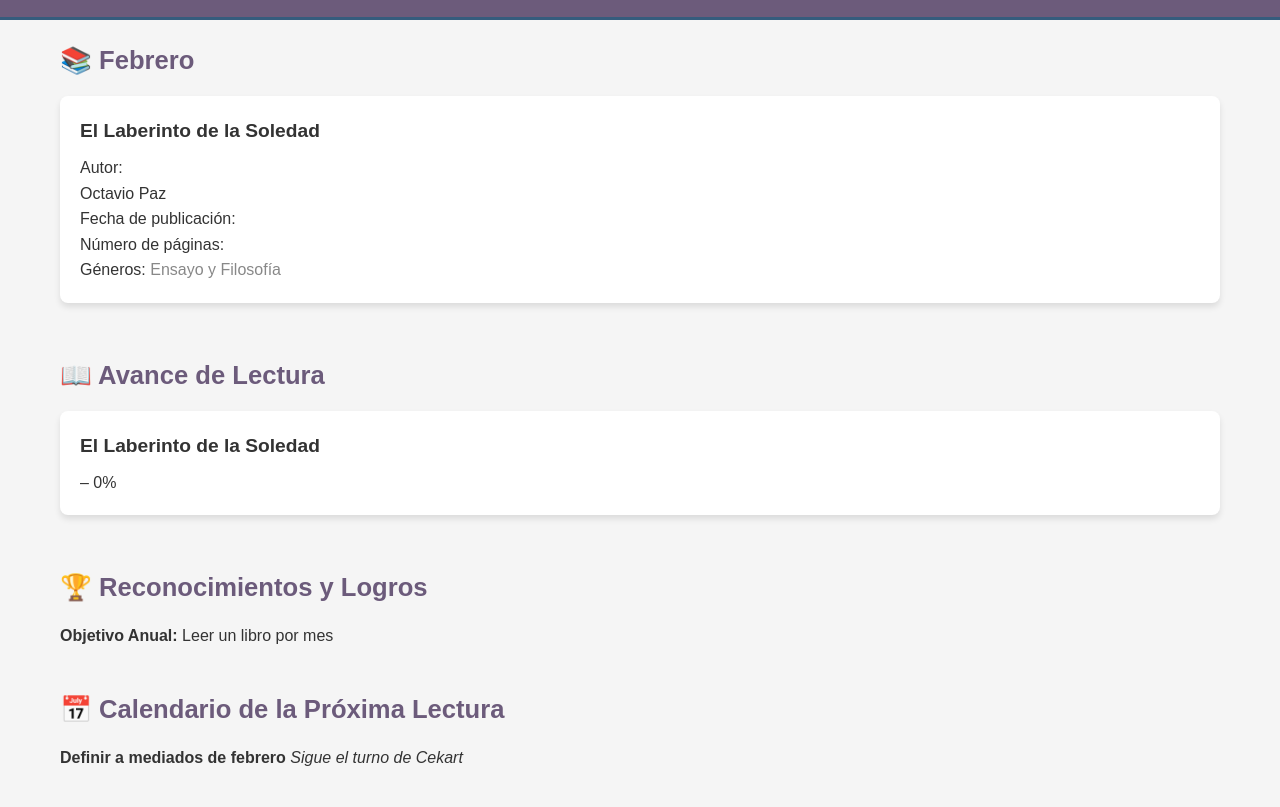
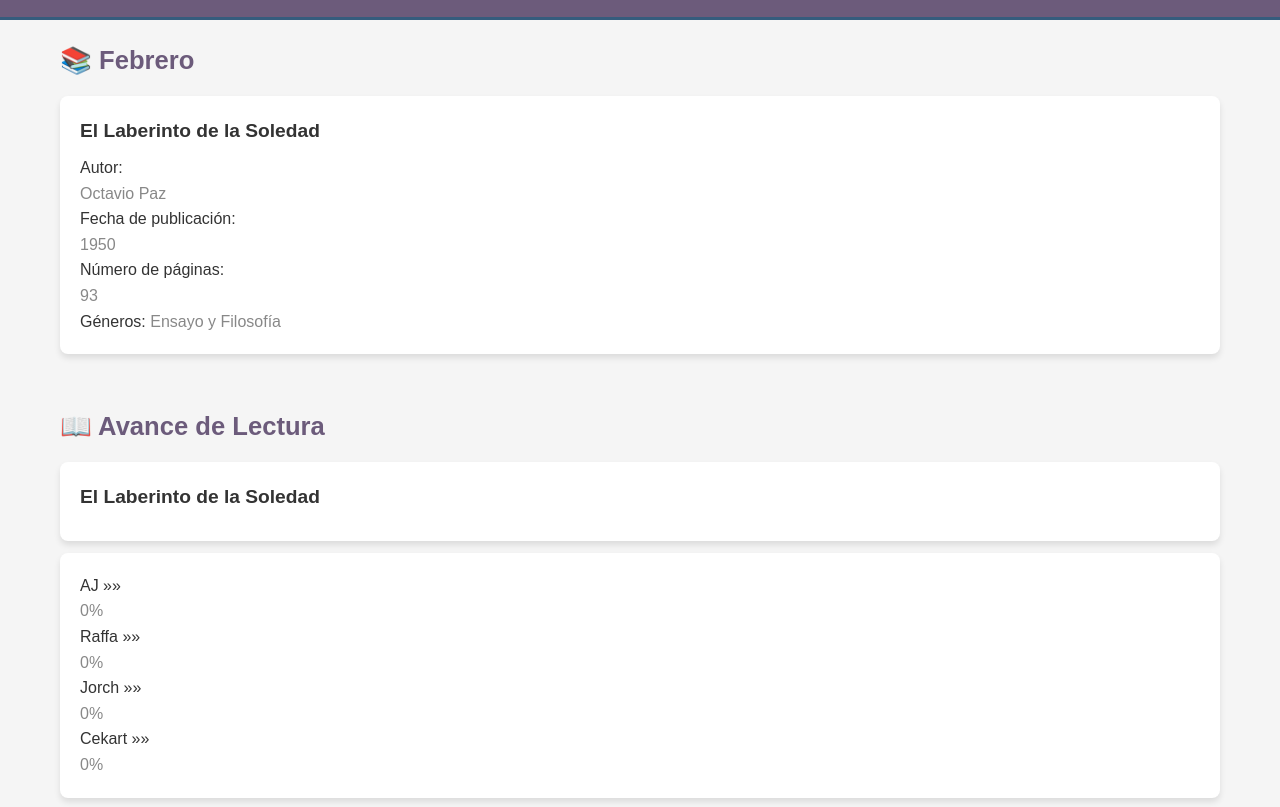
Before and after one commit to deLibroenLibroconAJ/deLibroenLibroconAJ.github.io, a plain HTML site: page index.html in a window 1280 px wide. Shown: the part 130-937 px from the top of the page. Drawn offline with Linux system fonts and the light colour scheme.

Commit message:
Rev 0.92 - Third draft

```diff
--- a/index.html
+++ b/index.html
@@ -112,10 +112,10 @@
         <ul>
             <li>
                 <strong>El Laberinto de la Soledad</strong>
-                <p>Autor:</p> Octavio Paz
-				<p>Fecha de publicación:</p>
-                <p>Número de páginas:</p>
-				<p>Géneros:<em> Ensayo y Filosofía</em></p>
+                <p>Autor:</p><em>Octavio Paz</em>
+				<p>Fecha de publicación:</p><em>1950</em>
+                <p>Número de páginas: </p><em>93</em>
+				<p>Géneros: <em>Ensayo y Filosofía</em></p>
             </li>
         </ul>
     </section>
@@ -123,7 +123,13 @@
     <section>
         <h2 class="section-title">📖 Avance de Lectura</h2>
         <ul>
-            <li><strong>El Laberinto de la Soledad</strong>– 0%</li>
+            <li><strong>El Laberinto de la Soledad</strong></li>
+			<li>
+                <p>AJ »» </p><em>0%</em>
+				<p>Raffa »» </p><em>0%</em>
+                <p>Jorch »» </p><em>0%</em>
+				<p>Cekart »» </p><em>0%</em>
+            </li>
         </ul>
     </section>
 
```
